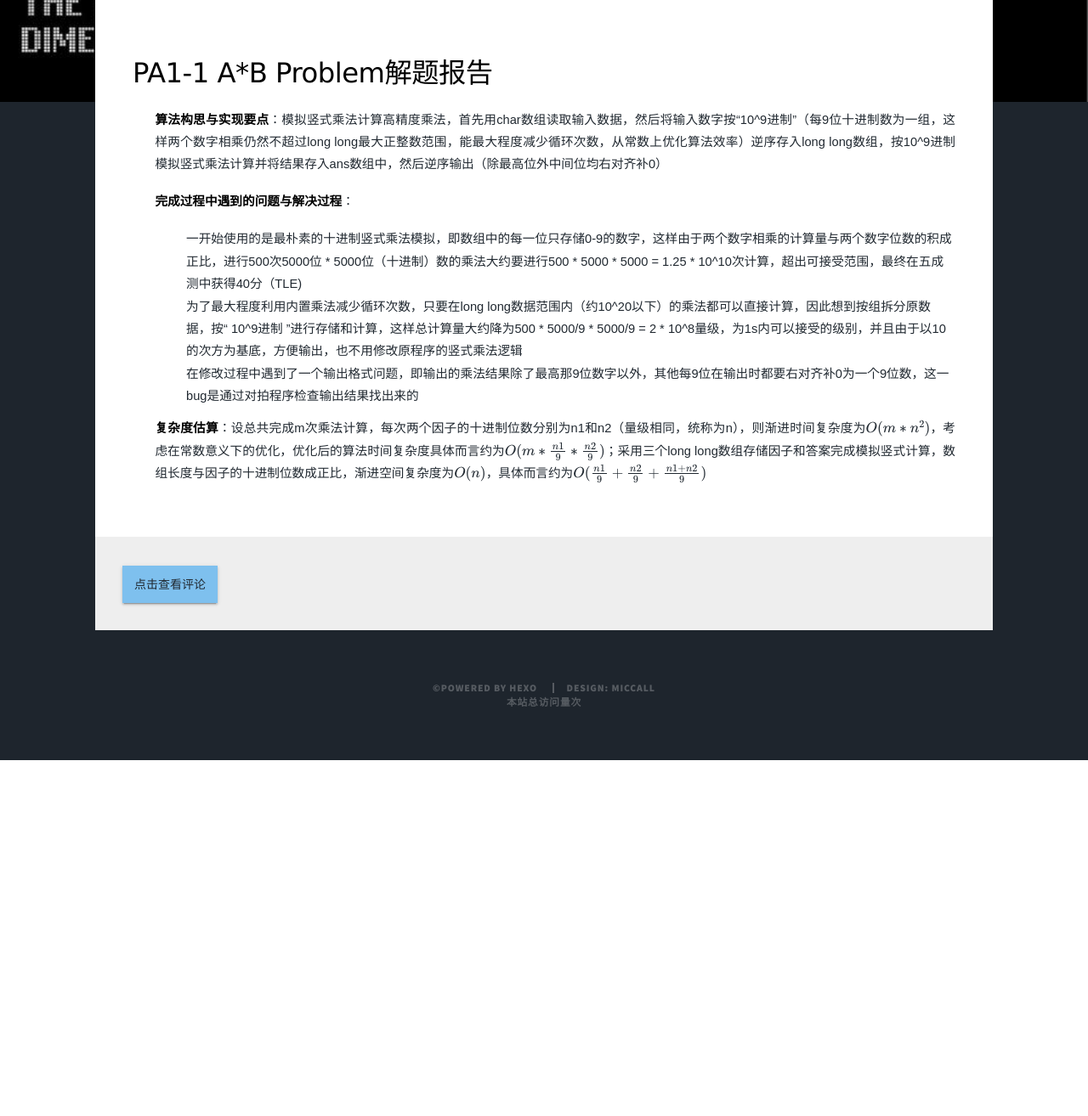
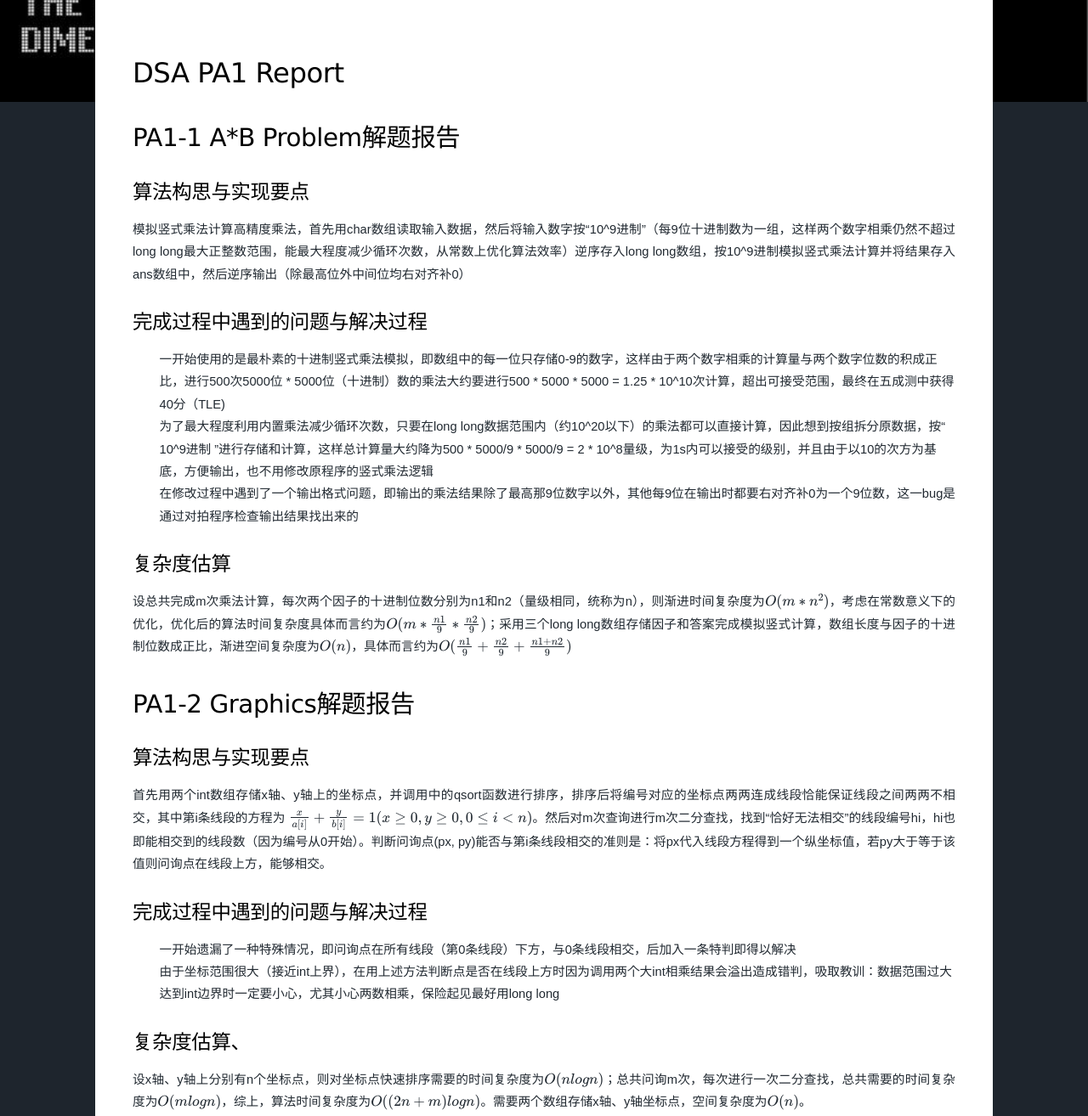
Before and after one commit to Kevin-thu/kevin-thu.github.io, a plain HTML site: page 2023/01/06/DSA PA1/index.html in a window 1280 px wide. Shown: the part 680-1994 px from the top of the page at 85% size. Before the commit the page ends 1575 px from the top, so only its background shows below. Drawn offline with nearby package versions, Linux system fonts and the light colour scheme; some packages are replaced by stand-ins of ours; a script that the page names is missing.

Commit message:
Site updated: 2023-01-06 15:24:40

```diff
--- a/2023/01/06/DSA PA1/index.html
+++ b/2023/01/06/DSA PA1/index.html
@@ -138,19 +138,19 @@
             </div>
             <!-- Post -->
             <div class="typo" style="padding: 3rem;">
-                <h1 id="PA1-1-A-B-Problem解题报告"><a href="#PA1-1-A-B-Problem解题报告" class="headerlink" title="PA1-1 A*B Problem解题报告"></a>PA1-1 A*B Problem解题报告</h1><ul>
-<li><p><strong>算法构思与实现要点</strong>：模拟竖式乘法计算高精度乘法，首先用char数组读取输入数据，然后将输入数字按“10^9进制”（每9位十进制数为一组，这样两个数字相乘仍然不超过long long最大正整数范围，能最大程度减少循环次数，从常数上优化算法效率）逆序存入long long数组，按10^9进制模拟竖式乘法计算并将结果存入ans数组中，然后逆序输出（除最高位外中间位均右对齐补0）</p>
-</li>
-<li><p><strong>完成过程中遇到的问题与解决过程</strong>：</p>
-<ol>
+                <h1 id="DSA-PA1-Report"><a href="#DSA-PA1-Report" class="headerlink" title="DSA PA1 Report"></a>DSA PA1 Report</h1><h2 id="PA1-1-A-B-Problem解题报告"><a href="#PA1-1-A-B-Problem解题报告" class="headerlink" title="PA1-1 A*B Problem解题报告"></a>PA1-1 A*B Problem解题报告</h2><h3 id="算法构思与实现要点"><a href="#算法构思与实现要点" class="headerlink" title="算法构思与实现要点"></a>算法构思与实现要点</h3><p>模拟竖式乘法计算高精度乘法，首先用char数组读取输入数据，然后将输入数字按“10^9进制”（每9位十进制数为一组，这样两个数字相乘仍然不超过long long最大正整数范围，能最大程度减少循环次数，从常数上优化算法效率）逆序存入long long数组，按10^9进制模拟竖式乘法计算并将结果存入ans数组中，然后逆序输出（除最高位外中间位均右对齐补0）</p>
+<h3 id="完成过程中遇到的问题与解决过程"><a href="#完成过程中遇到的问题与解决过程" class="headerlink" title="完成过程中遇到的问题与解决过程"></a>完成过程中遇到的问题与解决过程</h3><ol>
 <li>一开始使用的是最朴素的十进制竖式乘法模拟，即数组中的每一位只存储0-9的数字，这样由于两个数字相乘的计算量与两个数字位数的积成正比，进行500次5000位 * 5000位（十进制）数的乘法大约要进行500 * 5000 * 5000 &#x3D; 1.25 * 10^10次计算，超出可接受范围，最终在五成测中获得40分（TLE)</li>
 <li>为了最大程度利用内置乘法减少循环次数，只要在long long数据范围内（约10^20以下）的乘法都可以直接计算，因此想到按组拆分原数据，按“ 10^9进制 ”进行存储和计算，这样总计算量大约降为500 * 5000&#x2F;9 * 5000&#x2F;9 &#x3D; 2 * 10^8量级，为1s内可以接受的级别，并且由于以10的次方为基底，方便输出，也不用修改原程序的竖式乘法逻辑</li>
 <li>在修改过程中遇到了一个输出格式问题，即输出的乘法结果除了最高那9位数字以外，其他每9位在输出时都要右对齐补0为一个9位数，这一bug是通过对拍程序检查输出结果找出来的</li>
 </ol>
-</li>
-<li><p><strong>复杂度估算</strong>：设总共完成m次乘法计算，每次两个因子的十进制位数分别为n1和n2（量级相同，统称为n），则渐进时间复杂度为$O(m * n^2)$，考虑在常数意义下的优化，优化后的算法时间复杂度具体而言约为$O(m * \frac{n1}{9} * \frac{n2}{9})$；采用三个long long数组存储因子和答案完成模拟竖式计算，数组长度与因子的十进制位数成正比，渐进空间复杂度为$O(n)$，具体而言约为$O(\frac{n1}{9} + \frac{n2}{9} + \frac{n1+n2}{9})$</p>
-</li>
-</ul>
+<h3 id="复杂度估算"><a href="#复杂度估算" class="headerlink" title="复杂度估算"></a>复杂度估算</h3><p>设总共完成m次乘法计算，每次两个因子的十进制位数分别为n1和n2（量级相同，统称为n），则渐进时间复杂度为$O(m * n^2)$，考虑在常数意义下的优化，优化后的算法时间复杂度具体而言约为$O(m * \frac{n1}{9} * \frac{n2}{9})$；采用三个long long数组存储因子和答案完成模拟竖式计算，数组长度与因子的十进制位数成正比，渐进空间复杂度为$O(n)$，具体而言约为$O(\frac{n1}{9} + \frac{n2}{9} + \frac{n1+n2}{9})$</p>
+<h2 id="PA1-2-Graphics解题报告"><a href="#PA1-2-Graphics解题报告" class="headerlink" title="PA1-2 Graphics解题报告"></a>PA1-2 Graphics解题报告</h2><h3 id="算法构思与实现要点-1"><a href="#算法构思与实现要点-1" class="headerlink" title="算法构思与实现要点"></a>算法构思与实现要点</h3><p>首先用两个int数组存储x轴、y轴上的坐标点，并调用<cstdlib>中的qsort函数进行排序，排序后将编号对应的坐标点两两连成线段恰能保证线段之间两两不相交，其中第i条线段的方程为 $\frac{x}{a[i]} + \frac{y}{b[i]} &#x3D; 1 (x \ge 0, y \ge 0, 0 \le i &lt; n)$。然后对m次查询进行m次二分查找，找到“恰好无法相交”的线段编号hi，hi也即能相交到的线段数（因为编号从0开始）。判断问询点(px, py)能否与第i条线段相交的准则是：将px代入线段方程得到一个纵坐标值，若py大于等于该值则问询点在线段上方，能够相交。</p>
+<h3 id="完成过程中遇到的问题与解决过程-1"><a href="#完成过程中遇到的问题与解决过程-1" class="headerlink" title="完成过程中遇到的问题与解决过程"></a>完成过程中遇到的问题与解决过程</h3><ol>
+<li>一开始遗漏了一种特殊情况，即问询点在所有线段（第0条线段）下方，与0条线段相交，后加入一条特判即得以解决</li>
+<li>由于坐标范围很大（接近int上界），在用上述方法判断点是否在线段上方时因为调用两个大int相乘结果会溢出造成错判，吸取教训：数据范围过大达到int边界时一定要小心，尤其小心两数相乘，保险起见最好用long long</li>
+</ol>
+<h3 id="复杂度估算、"><a href="#复杂度估算、" class="headerlink" title="复杂度估算、"></a>复杂度估算、</h3><p>设x轴、y轴上分别有n个坐标点，则对坐标点快速排序需要的时间复杂度为$O(nlogn)$；总共问询m次，每次进行一次二分查找，总共需要的时间复杂度为$O(mlogn)$，综上，算法时间复杂度为$O((2n+m)logn)$。需要两个数组存储x轴、y轴坐标点，空间复杂度为$O(n)$。</p>
 
             </div>
 
```
Also changed, not shown: index.html (+1 -1 lines).
